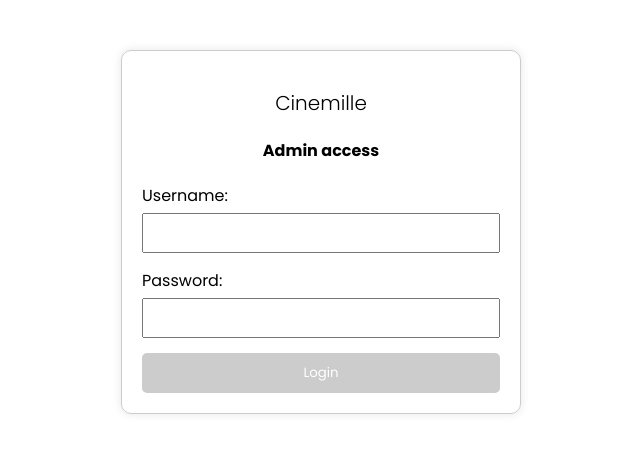
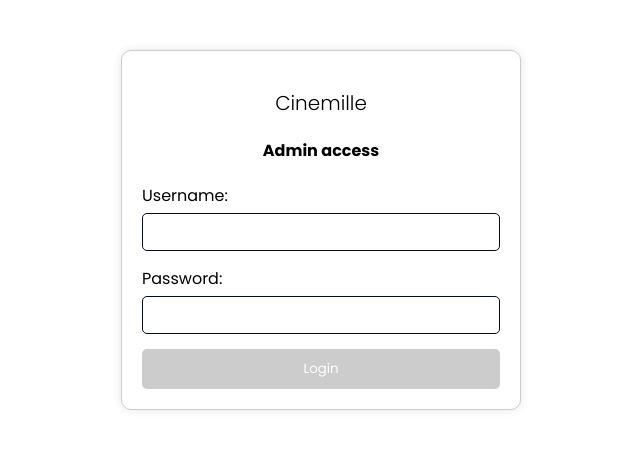
Before and after one commit to maioranav/cinemillefe, an Angular app: page /admin/login in a window 1280 px wide. Shown: the top 452 px of the page, without its empty margins (319-959 px from the left). Built offline with nearby package versions, Linux system fonts and the light colour scheme.

Commit message:
refactor(ui): login form color button fixed

```diff
--- a/src/app/admin/login/login.component.scss
+++ b/src/app/admin/login/login.component.scss
@@ -32,7 +32,9 @@ form label {
 form input {
   width: 100%;
   padding: 8px;
+  border-radius: 5px;
   box-sizing: border-box;
+  border: 1px solid #060c19;
 }
 
 form button {
@@ -45,7 +47,13 @@ form button {
   cursor: pointer;
 }
 
+form button:hover {
+  cursor: pointer;
+  background-color: #060c19a2;
+}
+
 form button:disabled {
+  cursor: not-allowed;
   background-color: #ccc;
 }
 
```
